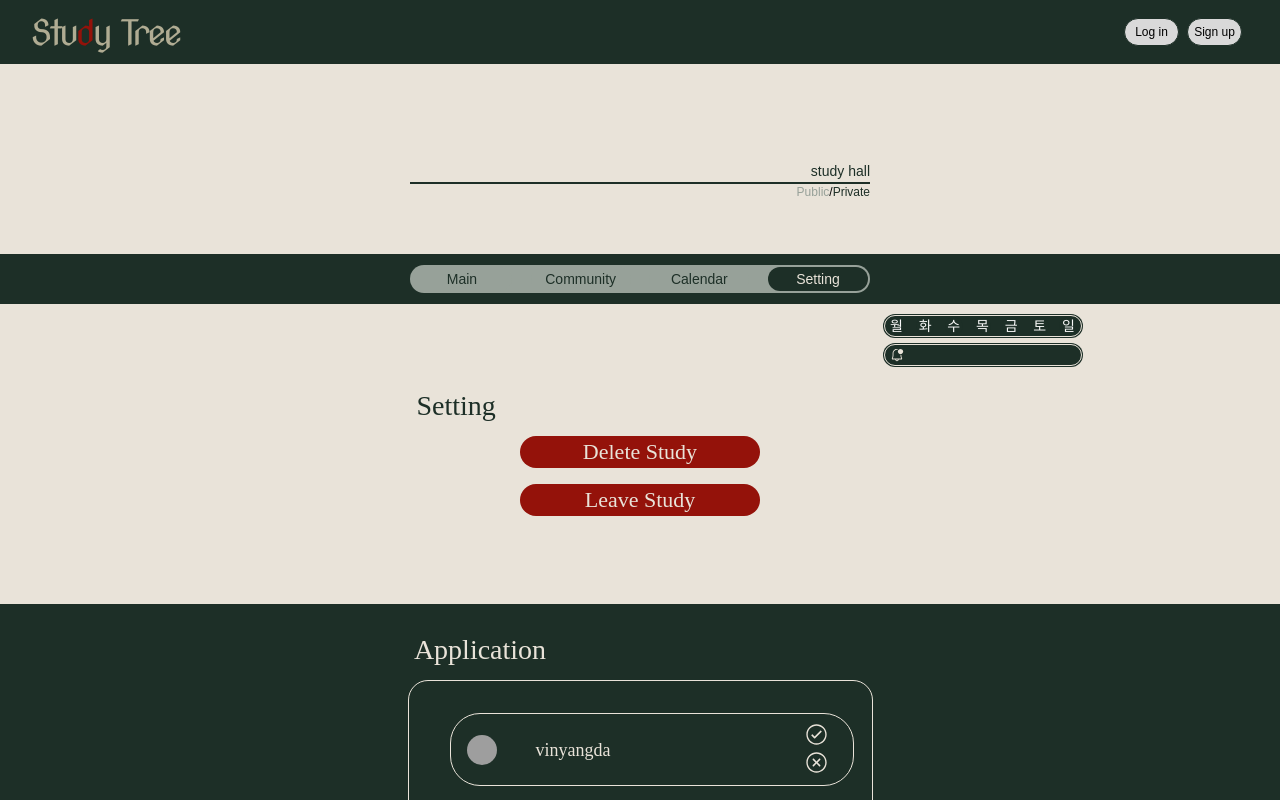
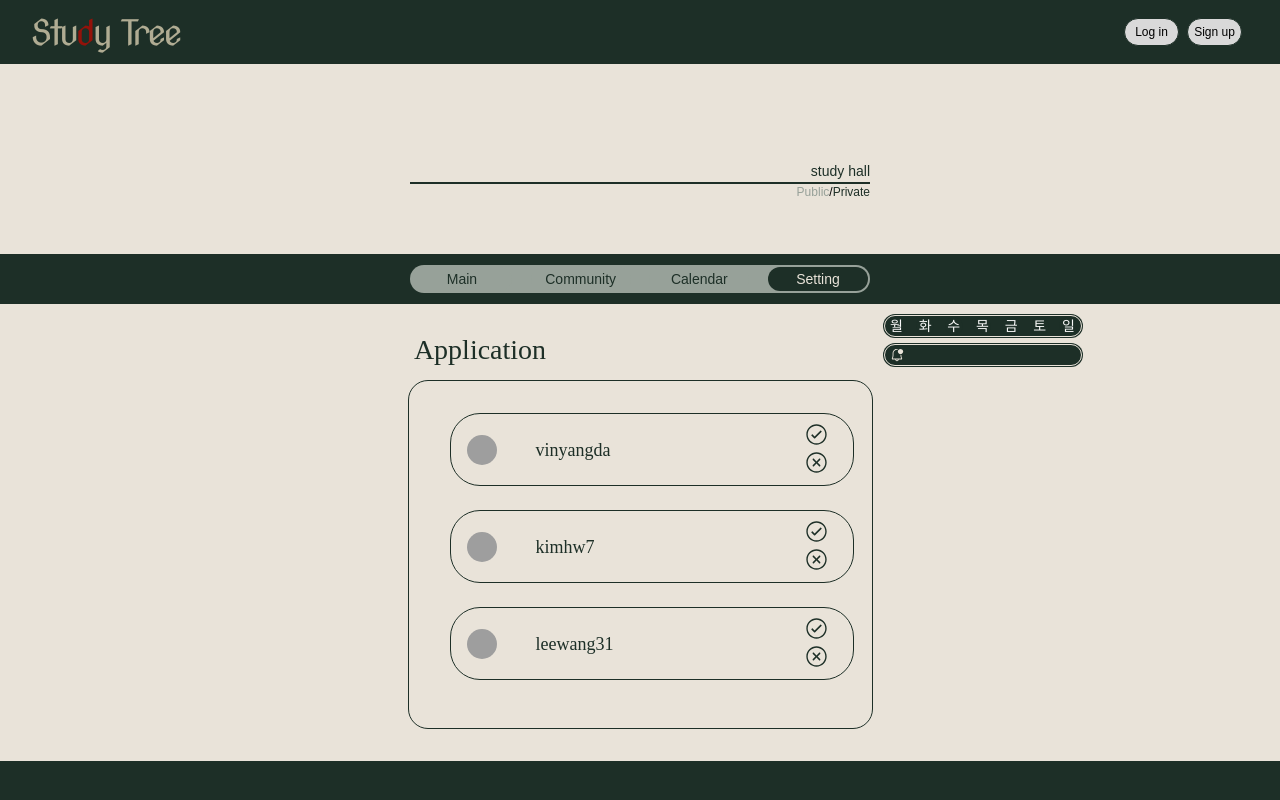
Before and after one commit to codestates-seb/seb41_main_022, a React (Create React App) app in the folder client/: page /study-hall/1/1 in a window 1280 px wide. Both pictures are taken after a click on the element "Setting". Shown: the top 800 px of the page. Built offline with nearby package versions, Linux system fonts and the light colour scheme; no server answers; grey boxes are pictures that could not be loaded; a web font is replaced by a local one.

Commit message:
Feat/khw/setting (#144)
* feat #43 setting page 뷰 변경

setting, application 위치 변경

* chore refresh token 추가

* Update StudyHallMain.tsx

```diff
--- a/client/src/components/Header.tsx
+++ b/client/src/components/Header.tsx
@@ -47,6 +47,7 @@ const Header = () => {
           {
             headers: {
               "access-Token": cookies.token.accessToken,
+              "refresh-Token": cookies.token.refreshToken,
             },
           }
         )
--- a/client/src/components/StudyHallPage/Main/StudyHallMain.tsx
+++ b/client/src/components/StudyHallPage/Main/StudyHallMain.tsx
@@ -35,7 +35,11 @@ interface Hi {
 }
 
 const StudyHallMain = () => {
-  const [cookies, setCookie, removeCookie] = useCookies(["token", "userData"]);
+  const [cookies, setCookie, removeCookie] = useCookies([
+    "userData",
+    "authData",
+    "token"
+  ]);
 
   const [page, setPage] = useState(1);
   const [totalPages, setTotalPages] = useState(10);
@@ -49,6 +53,7 @@ const StudyHallMain = () => {
       },
     });
   };
+
   useEffect(() => {
     getCommentsData(
       `http://ec2-13-209-56-72.ap-northeast-2.compute.amazonaws.com:8080/chat/${studyId}?page=${page}&size=10`
@@ -57,6 +62,19 @@ const StudyHallMain = () => {
       console.log(res.data);
     });
   }, []);
+
+  // API를 받아서 코멘트로 쏴준다
+
+  // useEffect(() => {
+  //   getCommentsData(
+  //     `http://ec2-13-209-56-72.ap-northeast-2.compute.amazonaws.com:8080/chat/${studyId}?page=${1}&size=${15}`
+  //   ).then((res) => {
+  //     setCommentsData(res.data.data);
+  //   });
+  // });
+  // useEffect(() => {
+  //   // fetchData();
+  // }, []);
 
   return (
     <MainWrapper>
--- a/client/src/components/StudyHallPage/community/ChatList.tsx
+++ b/client/src/components/StudyHallPage/community/ChatList.tsx
@@ -42,7 +42,8 @@ const ChatList = () => {
         studyId,
         chatContent,
         `${year}-${month}-${day}T${hours}:${minutes}:${seconds}`,
-        cookies.token.accessToken
+        cookies.token.accessToken,
+        cookies.token.refreshToken
       );
 
     setChatContent("");
--- a/client/src/components/StudyHallPage/setting/Application.tsx
+++ b/client/src/components/StudyHallPage/setting/Application.tsx
@@ -31,13 +31,13 @@ const Application = ({ username, imgUrl }: ApplicationProps) => {
 const EachApplication = styled.div`
   width: 370px;
   height: 71px;
-  color: var(--beige-00);
+  color: var(--green);
   display: flex;
   align-items: center;
   justify-content: space-between;
   padding: 0 16px 0 16px;
   border-radius: var(--radius-30);
-  border: 1px solid var(--beige-00);
+  border: 1px solid var(--green);
   margin-top: 16px;
   > img {
     border-radius: var(--radius-30);
@@ -63,6 +63,7 @@ const CheckIcon = styled.div`
   }
   :hover {
     .inLineIcon {
+      cursor: pointer;
       margin-bottom: 1px;
       display: block;
     }
@@ -77,6 +78,7 @@ const XIcon = styled.div`
   }
   :hover {
     .inLineIcon {
+      cursor: pointer;
       display: block;
     }
     .outLineIcon {
--- a/client/src/components/StudyHallPage/setting/Setting.tsx
+++ b/client/src/components/StudyHallPage/setting/Setting.tsx
@@ -7,15 +7,6 @@ import Application from "./Application";
 const Setting = () => {
   return (
     <SettingPageWrapper>
-      <SettingSection>
-        <div className="contentWrapper">
-          <span className="text textSetting">Setting</span>
-          <div className="buttonWrapper">
-            <RedButton text="Delete Study"></RedButton>
-            <RedButton text="Leave Study"></RedButton>
-          </div>
-        </div>
-      </SettingSection>
       <ApplicationSection>
         <article>
           <span className="text textApplication">Application</span>
@@ -36,6 +27,15 @@ const Setting = () => {
           </div>
         </article>
       </ApplicationSection>
+      <SettingSection>
+        <div className="contentWrapper">
+          <span className="text textSetting">Setting</span>
+          <div className="buttonWrapper">
+            <RedButton text="Delete Study"></RedButton>
+            <RedButton text="Leave Study"></RedButton>
+          </div>
+        </div>
+      </SettingSection>
     </SettingPageWrapper>
   );
 };
@@ -50,8 +50,8 @@ const SettingPageWrapper = styled.main`
   }
 `;
 const SettingSection = styled.section`
-  background-color: var(--beige-00);
-  min-height: 300px;
+  background-color: var(--green);
+  min-height: 200px;
   display: flex;
   align-items: center;
   justify-content: center;
@@ -60,7 +60,7 @@ const SettingSection = styled.section`
     display: flex;
     flex-direction: column;
     > .textSetting {
-      color: var(--green);
+      color: var(--beige-00);
     }
     .buttonWrapper {
       display: flex;
@@ -74,7 +74,7 @@ const SettingSection = styled.section`
 `;
 const ApplicationSection = styled.section`
   min-height: 200px;
-  background-color: var(--green);
+  background-color: var(--beige-00);
   display: flex;
   flex-direction: column;
   justify-content: center;
@@ -84,13 +84,13 @@ const ApplicationSection = styled.section`
     align-items: center;
     margin: 32px;
     > .textApplication {
-      color: var(--beige-00);
+      color: var(--green);
       margin-right: calc(400px - 80px);
     }
     .contentWrapper {
       margin-top: 16px;
       width: 447px;
-      border: 1px solid var(--beige-00);
+      border: 1px solid var(--green);
       border-radius: var(--radius-20);
       padding: 8px 8px 24px 8px;
     }
--- a/client/src/util/zustandCommunity.ts
+++ b/client/src/util/zustandCommunity.ts
@@ -1,17 +1,5 @@
 import create from "zustand";
 import axios from "axios";
-
-// interface Home {
-//   tags: string;
-//   filter: string;
-//   search: string;
-//   recruitmentData: undefined | Recruitment[];
-//   fetch: (tags: string, filter: string, search: string) => any;
-//   setTags: (tag: string) => void;
-//   setFilter: (filter: string) => void;
-//   setSearch: (search: string) => void;
-//   setRecruitment: (data: Recruitment[]) => void;
-// }
 
 interface Community {
   chatData: ChatData[];
@@ -19,8 +7,9 @@ interface Community {
   submitChat: (
     studyId: string,
     content: string,
-    token: string,
-    dateTime: string
+    dateTime: string,
+    accessToken: string,
+    refreshToken: string
   ) => void;
 }
 
@@ -44,7 +33,7 @@ const ChatStore = create<Community>()((set) => ({
       console.log(e);
     }
   },
-  submitChat: async (studyId, content, dateTime, token) => {
+  submitChat: async (studyId, content, dateTime, accessToken, refreshToken) => {
     try {
       const res = await axios.post(
         `http://ec2-13-209-56-72.ap-northeast-2.compute.amazonaws.com:8080/message?studyId=${studyId}`,
@@ -54,7 +43,8 @@ const ChatStore = create<Community>()((set) => ({
         },
         {
           headers: {
-            "access-Token": token,
+            "access-Token": accessToken,
+            "refresh-Token": refreshToken,
           },
         }
       );
```
Also changed, not shown: 1 other file (tests, documents, lock files or other folders).
